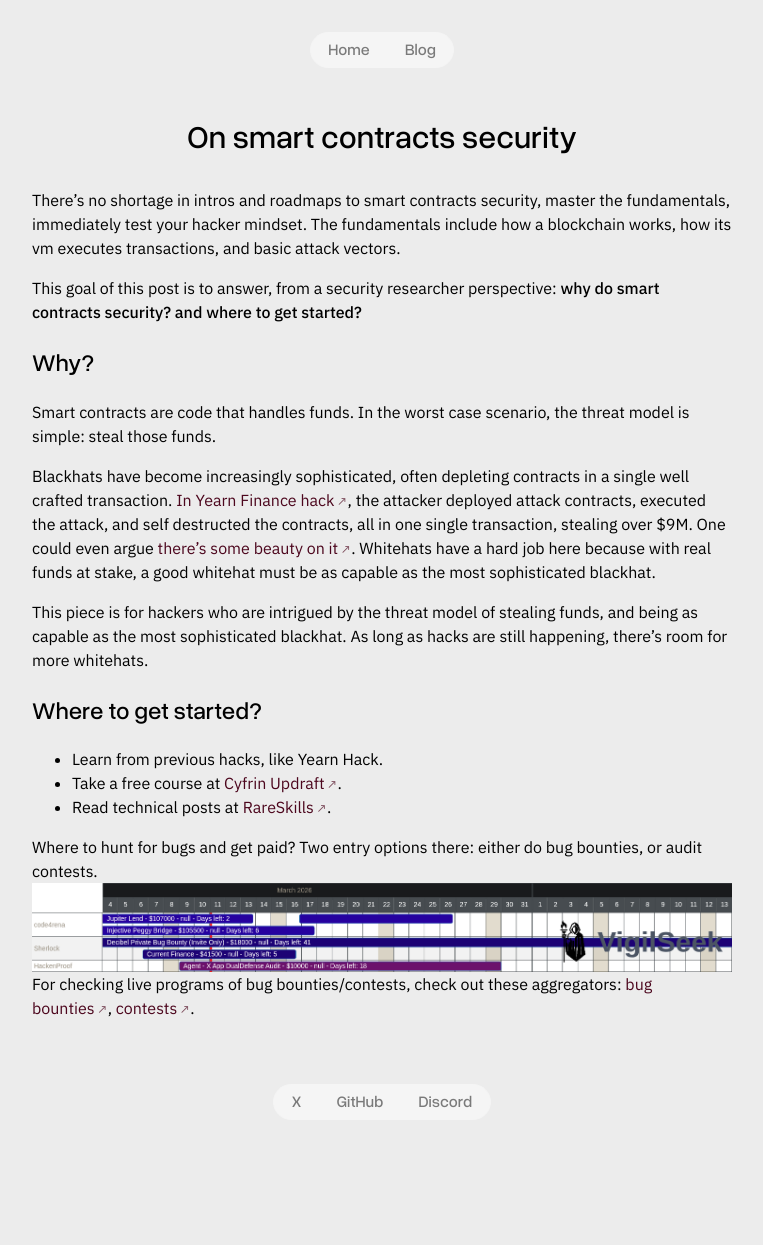
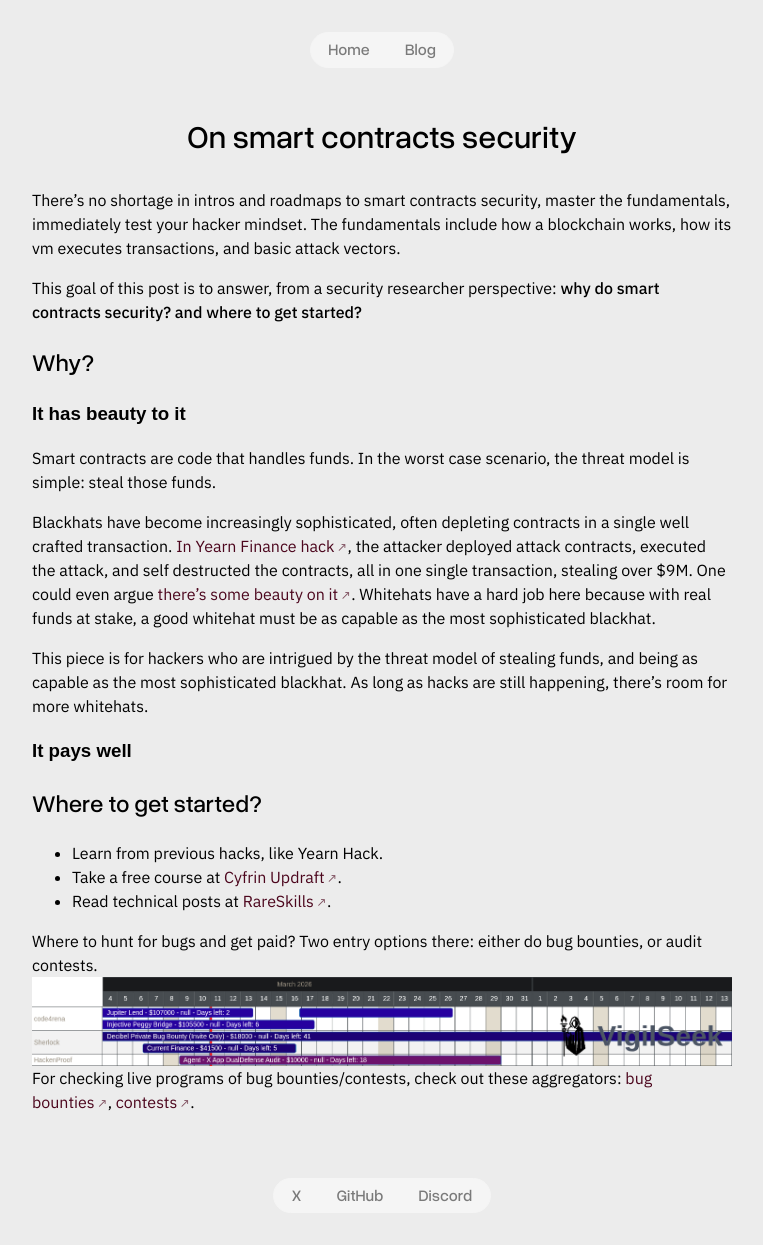
Before and after one commit to e11iptic/e11iptic.github.io, a Jekyll site: the page built from _posts/2025-12-02-scs.md, in a window 1280 px wide. Shown: the whole page, without its empty margins (258-1021 px from the left). Built offline with Jekyll 4.4.1, drawn with Linux system fonts in a browser that asks for light colours; some web fonts are replaced; before the commit the page ends 1152 px from its top, so only the background shows below that.

Commit message:
Fix img width

```diff
--- a/_posts/2025-12-02-scs.md
+++ b/_posts/2025-12-02-scs.md
@@ -11,13 +11,15 @@
 
 ## Why?
 
+### It has beauty to it
+
 Smart contracts are code that handles funds. In the worst case scenario, the threat model is simple: steal those funds.
 
 Blackhats have become increasingly sophisticated, often depleting contracts in a single well crafted transaction. [In Yearn Finance hack](https://x.com/BautiDeFi/status/1995486172513022420), the attacker deployed attack contracts, executed the attack, and self destructed the contracts, all in one single transaction, stealing over $9M. One could even argue [there's some beauty on it](https://x.com/fran_rimoldi/status/1995487656076275747). Whitehats have a hard job here because with real funds at stake, a good whitehat must be as capable as the most sophisticated blackhat.
 
-
 This piece is for hackers who are intrigued by the threat model of stealing funds, and being as capable as the most sophisticated blackhat. As long as hacks are still happening, there's room for more whitehats.
 
+### It pays well
 ## Where to get started?
 
 - Learn from previous hacks, like Yearn Hack.
--- a/_sass/main.scss
+++ b/_sass/main.scss
@@ -254,10 +254,19 @@
     }
 
     .post-content img {
-        width: 100%;
+        max-width: 100%;
         height: auto;
         display: block;
         margin: 0 auto;
+        object-fit: contain;
+
+        /* Let images maintain their natural aspect ratio */
+        width: auto;
+
+        /* Only force full width for very wide images */
+        &[width]:not([height]) {
+            max-width: 100%;
+        }
     }
 
     // Navigation between posts
```
